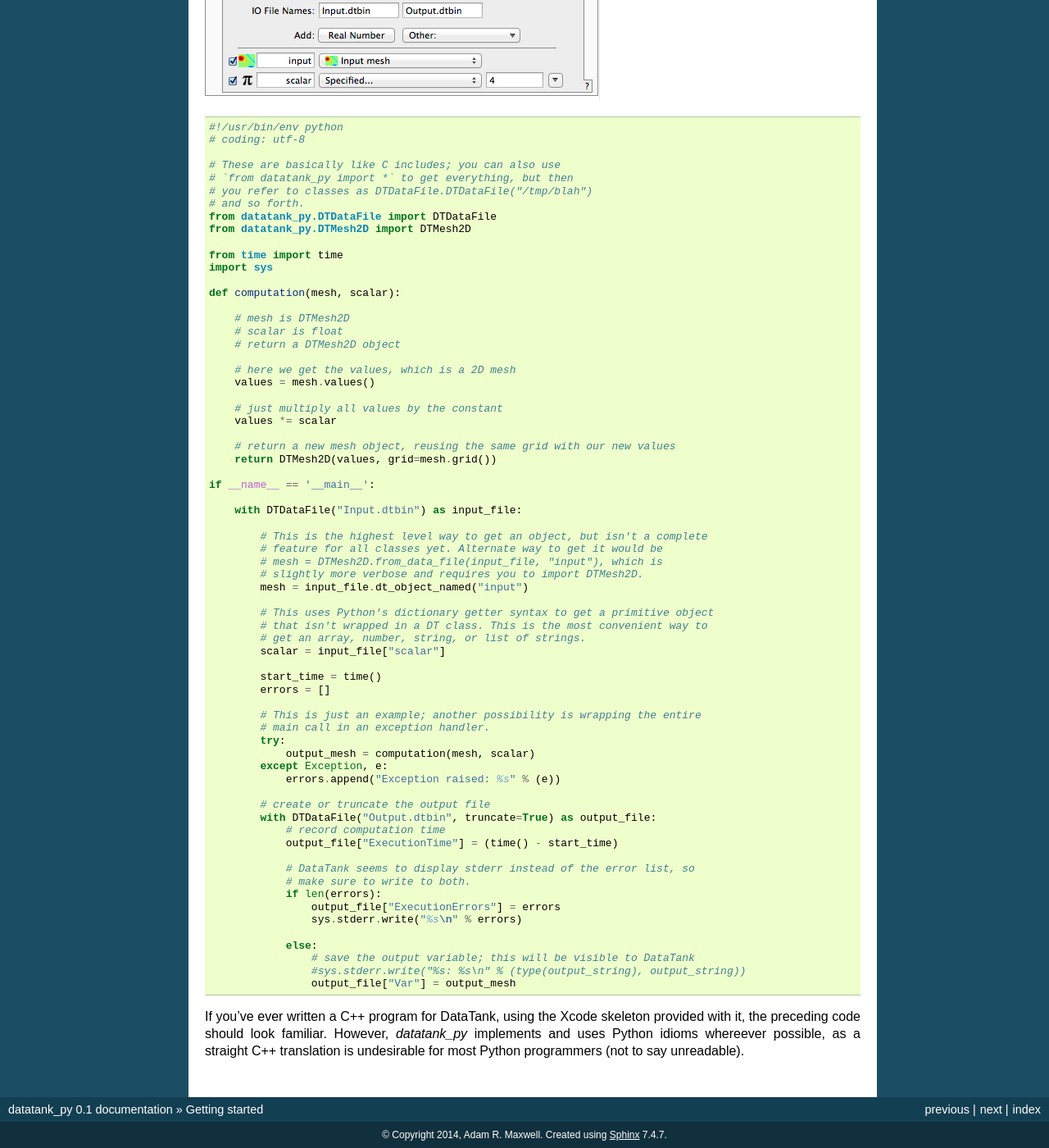
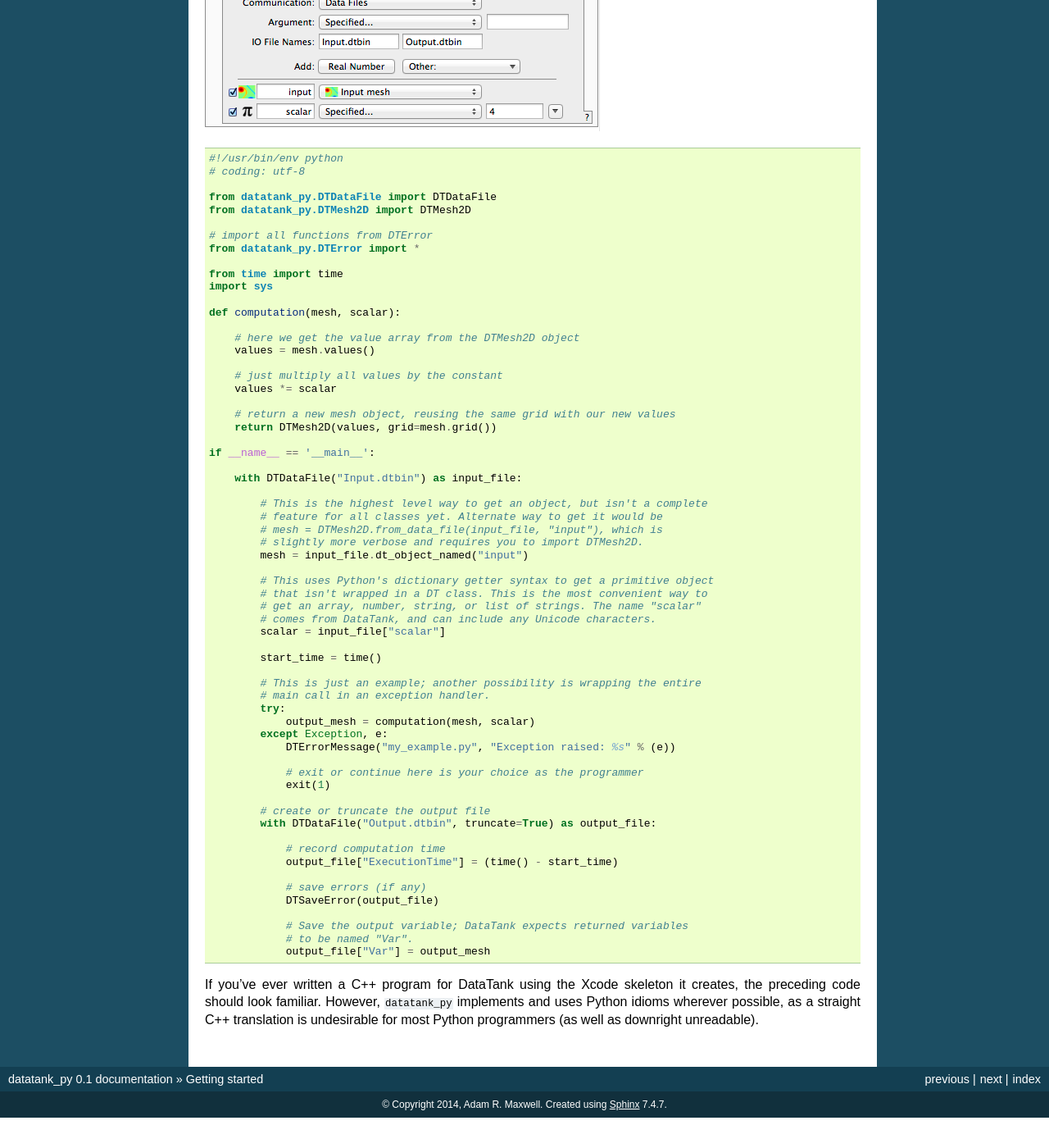
Before and after one commit to amaxwell/datatank_py, a Sphinx documentation site: the page built from doc/getting_started.rst, in a window 1280 px wide and 1400 px high, scrolled down 2164 px. Shown: the whole window at 82% size. Built offline with Sphinx 7.4.7, drawn with Linux system fonts in a browser that asks for light colours; after the commit the page ends 3527 px from its top, so only the background shows below that; some of the changed text lies outside the part shown.

Commit message:
improve and simplify the getting started example

```diff
--- a/doc/getting_started.rst
+++ b/doc/getting_started.rst
@@ -26,13 +26,8 @@ If that fails grab the latest version from GitHub with::
 Example: Reading a DataTank file
 ================================
 
-Create a data file in DataTank, and read the variables using :class:`datatank_py.DTDataFile.DTDataFile`.
-A few points are worth noting:
-
-#. Variable structure is complicated, but is documented in DataTank's manual
-   (see the menu "Help -> Manual -> DataTank Manual (pdf)" in DataTank)
-#. Some arrays have one or more empty dimensions, and may need to be flattened
-#. Strings are ``unicode`` objects in Python
+Create a data file in DataTank called ``example.dtbin``,
+and read the variables using :class:`datatank_py.DTDataFile.DTDataFile`.
 
 .. image:: _static/datafile_example_ss.png
 
@@ -62,8 +57,15 @@
 Seq_mesh = Mesh2D
 strings = [u'A', u'B', u'C']
 
+Key points from this exercise:
+
+#. Variable structure is complicated, but is documented in DataTank's manual
+   (see the menu "Help -> Manual -> DataTank Manual (pdf)" in DataTank)
+#. Some arrays have one or more empty dimensions, and may need to be flattened
+#. Strings are ``unicode`` objects in Python
+
 At this point, you can manipulate or modify the variables, and can
-even append to the file. *However, you cannot modify existing variables
+even append to the file. *However, you cannot rewrite existing variables
 in a file!*
 
 Example: Manipulating a 2D mesh
@@ -84,23 +86,18 @@ Python.
     #!/usr/bin/env python
     # coding: utf-8
 
-    # These are basically like C includes; you can also use
-    # `from datatank_py import *` to get everything, but then
-    # you refer to classes as DTDataFile.DTDataFile("/tmp/blah")
-    # and so forth.
     from datatank_py.DTDataFile import DTDataFile
     from datatank_py.DTMesh2D import DTMesh2D
+
+    # import all functions from DTError
+    from datatank_py.DTError import *
 
     from time import time
     import sys
 
     def computation(mesh, scalar):
 
-        # mesh is DTMesh2D
-        # scalar is float
-        # return a DTMesh2D object
-
-        # here we get the values, which is a 2D mesh
+        # here we get the value array from the DTMesh2D object
         values = mesh.values()
 
         # just multiply all values by the constant
@@ -121,37 +118,37 @@ Python.
 
             # This uses Python's dictionary getter syntax to get a primitive object
             # that isn't wrapped in a DT class. This is the most convenient way to
-            # get an array, number, string, or list of strings.
+            # get an array, number, string, or list of strings. The name "scalar"
+            # comes from DataTank, and can include any Unicode characters.
             scalar = input_file["scalar"]
 
             start_time = time()
-            errors = []
 
             # This is just an example; another possibility is wrapping the entire
             # main call in an exception handler.
             try:
                 output_mesh = computation(mesh, scalar)
             except Exception, e:
-                errors.append("Exception raised: %s" % (e))
+                DTErrorMessage("my_example.py", "Exception raised: %s" % (e))
+
+                # exit or continue here is your choice as the programmer
+                exit(1)
 
             # create or truncate the output file
             with DTDataFile("Output.dtbin", truncate=True) as output_file:
+
                 # record computation time
                 output_file["ExecutionTime"] = (time() - start_time)
 
-                # DataTank seems to display stderr instead of the error list, so
-                # make sure to write to both.
-                if len(errors):
-                    output_file["ExecutionErrors"] = errors
-                    sys.stderr.write("%s\n" % errors)
+                # save errors (if any)
+                DTSaveError(output_file)
 
-                else:
-                    # save the output variable; this will be visible to DataTank
-                    #sys.stderr.write("%s: %s\n" % (type(output_string), output_string))
-                    output_file["Var"] = output_mesh
+                # Save the output variable; DataTank expects returned variables
+                # to be named "Var".
+                output_file["Var"] = output_mesh
 
-If you've ever written a C++ program for DataTank, using the Xcode
-skeleton provided with it, the preceding code should look familiar.
-However, `datatank_py` implements and uses Python idioms whereever
+If you've ever written a C++ program for DataTank using the Xcode
+skeleton it creates, the preceding code should look familiar.
+However, ``datatank_py`` implements and uses Python idioms wherever
 possible, as a straight C++ translation is undesirable for most Python
-programmers (not to say unreadable).
+programmers (as well as downright unreadable).
```
Also changed, not shown: 1 other file.
